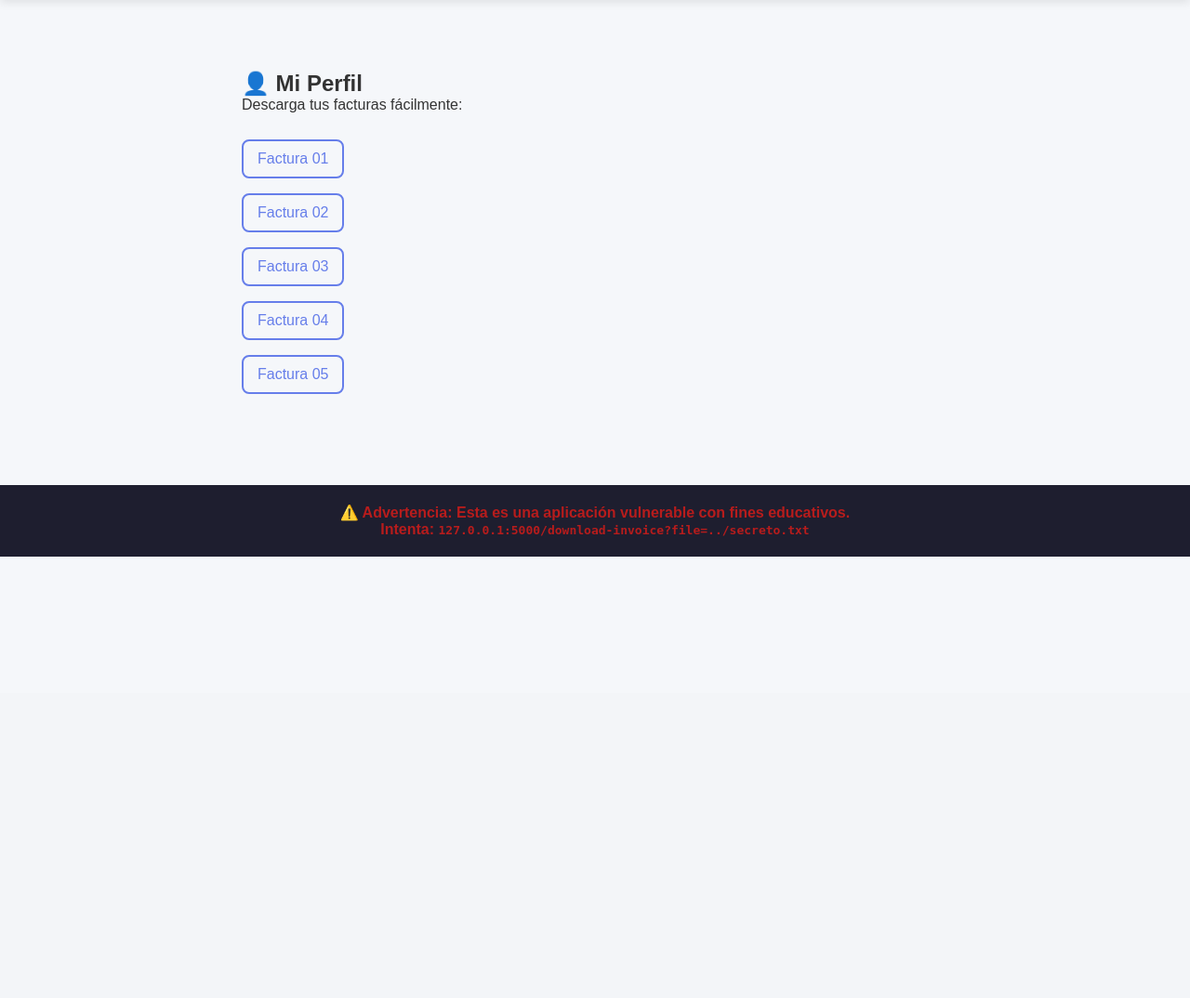
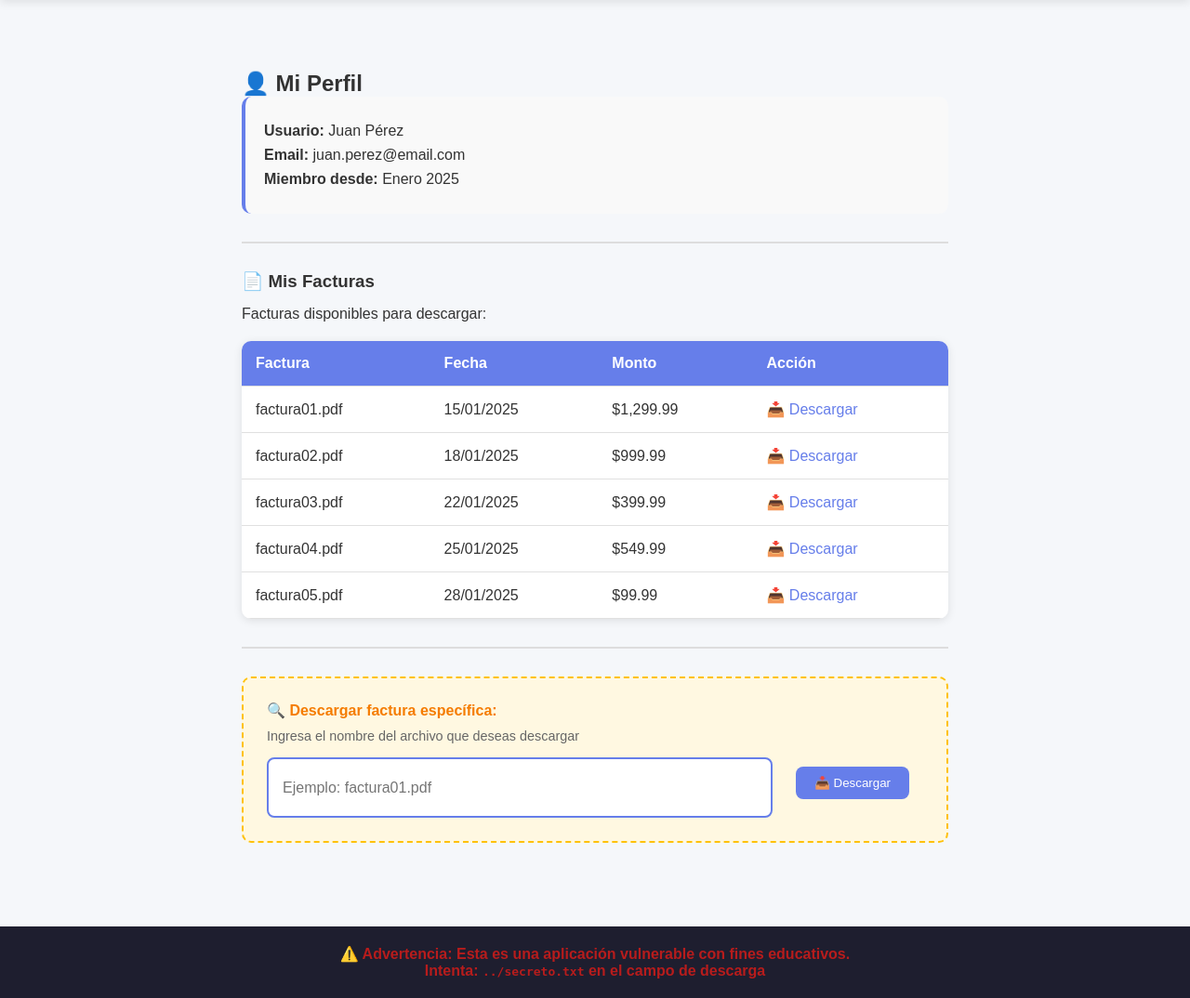
Before and after one commit to vargascelerin/AWVDT, a Flask app: page /profile in a window 1280 px wide. Shown: the part 54-1128 px from the top of the page at 93% size. Before the commit the page ends 653 px from the top, so only its background shows below. Run offline with Flask 3, Linux system fonts and the light colour scheme.

Commit message:
perfil+interfaz vulnerable

```diff
--- a/static/css/styles.css
+++ b/static/css/styles.css
@@ -194,3 +194,112 @@ body {
   cursor: pointer;
   margin-left: 10px;
 }
+/* Estilos pal perfil */
+.user-info {
+    background: #f9f9f9;
+    padding: 20px;
+    border-radius: 10px;
+    margin-bottom: 20px;
+    border-left: 4px solid #667eea;
+}
+
+.user-info p {
+    margin: 8px 0;
+    font-size: 1em;
+}
+
+.invoices-section {
+    margin-top: 30px;
+}
+
+.invoices-section h3 {
+    color: #333;
+    margin-bottom: 15px;
+}
+
+.invoices-table {
+    width: 100%;
+    border-collapse: collapse;
+    margin: 20px 0;
+    background: white;
+    border-radius: 10px;
+    overflow: hidden;
+    box-shadow: 0 2px 10px rgba(0,0,0,0.1);
+}
+
+.invoices-table thead {
+    background: #667eea;
+    color: white;
+}
+
+.invoices-table th,
+.invoices-table td {
+    padding: 15px;
+    text-align: left;
+    border-bottom: 1px solid #e0e0e0;
+}
+
+.invoices-table tbody tr:hover {
+    background: #f5f7fa;
+}
+
+.download-link {
+    color: #667eea;
+    text-decoration: none;
+    font-weight: 500;
+    transition: color 0.3s;
+}
+
+.download-link:hover {
+    color: #764ba2;
+    text-decoration: underline;
+}
+
+.custom-download {
+    background: #fff8e1;
+    padding: 25px;
+    border-radius: 10px;
+    border: 2px dashed #ffc107;
+    margin-top: 20px;
+}
+
+.custom-download h4 {
+    color: #f57c00;
+    margin-bottom: 10px;
+}
+
+.download-form {
+    display: flex;
+    gap: 10px;
+    margin-top: 15px;
+}
+
+.file-input {
+    flex: 1;
+    padding: 12px 15px;
+    border: 2px solid #667eea;
+    border-radius: 8px;
+    font-size: 1em;
+    outline: none;
+    transition: border-color 0.3s;
+}
+
+.file-input:focus {
+    border-color: #764ba2;
+    box-shadow: 0 0 0 3px rgba(102, 126, 234, 0.1);
+}
+
+@media (max-width: 768px) {
+    .download-form {
+        flex-direction: column;
+    }
+
+    .invoices-table {
+        font-size: 0.9em;
+    }
+
+    .invoices-table th,
+    .invoices-table td {
+        padding: 10px;
+    }
+}
--- /dev/null
+++ b/static/js/profile.js
@@ -0,0 +1,32 @@
+
+document.addEventListener('DOMContentLoaded', function() {
+    const downloadBtn = document.getElementById('download-btn');
+    const fileInput = document.getElementById('file-input');
+
+    downloadBtn.addEventListener('click', function() {
+        const filename = fileInput.value.trim();
+
+        if (!filename) {
+            alert('Por favor, ingresa el nombre del archivo que deseas descargar');
+            fileInput.focus();
+            return;
+        }
+
+        const downloadUrl = `/download-invoice?file=${encodeURIComponent(filename)}`;
+
+        console.log(`📥 Descargando archivo: ${filename}`);
+        console.log(`🔗 URL construida: ${downloadUrl}`);
+
+        window.open(downloadUrl, '_blank');
+
+        setTimeout(() => {
+            fileInput.value = '';
+        }, 500);
+    });
+
+    fileInput.addEventListener('keypress', function(e) {
+        if (e.key === 'Enter') {
+            downloadBtn.click();
+        }
+    });
+});
--- a/templates/profile.html
+++ b/templates/profile.html
@@ -3,18 +3,91 @@
 {% block content %}
 <section class="profile">
     <h2>👤 Mi Perfil</h2>
-    <p>Descarga tus facturas fácilmente:</p>
-    <ul class="invoice-list">
-        {% for i in range(1,6) %}
-            <li><a href="/download-invoice?file=factura0{{ i }}.pdf">Factura 0{{ i }}</a></li>
-        {% endfor %}
-    </ul>
+
+    <!-- Información del usuario (simulada/estática) -->
+    <div class="user-info">
+        <p><strong>Usuario:</strong> Juan Pérez</p>
+        <p><strong>Email:</strong> juan.perez@email.com</p>
+        <p><strong>Miembro desde:</strong> Enero 2025</p>
+    </div>
+
+    <hr style="margin: 30px 0; border: 1px solid #ddd;">
+
+    <div class="invoices-section">
+        <h3>📄 Mis Facturas</h3>
+        <p>Facturas disponibles para descargar:</p>
+
+        <!-- Tabla de facturas disponibles -->
+        <table class="invoices-table">
+            <thead>
+                <tr>
+                    <th>Factura</th>
+                    <th>Fecha</th>
+                    <th>Monto</th>
+                    <th>Acción</th>
+                </tr>
+            </thead>
+            <tbody>
+                <tr>
+                    <td>factura01.pdf</td>
+                    <td>15/01/2025</td>
+                    <td>$1,299.99</td>
+                    <td><a href="/download-invoice?file=factura01.pdf" class="download-link">📥 Descargar</a></td>
+                </tr>
+                <tr>
+                    <td>factura02.pdf</td>
+                    <td>18/01/2025</td>
+                    <td>$999.99</td>
+                    <td><a href="/download-invoice?file=factura02.pdf" class="download-link">📥 Descargar</a></td>
+                </tr>
+                <tr>
+                    <td>factura03.pdf</td>
+                    <td>22/01/2025</td>
+                    <td>$399.99</td>
+                    <td><a href="/download-invoice?file=factura03.pdf" class="download-link">📥 Descargar</a></td>
+                </tr>
+                <tr>
+                    <td>factura04.pdf</td>
+                    <td>25/01/2025</td>
+                    <td>$549.99</td>
+                    <td><a href="/download-invoice?file=factura04.pdf" class="download-link">📥 Descargar</a></td>
+                </tr>
+                <tr>
+                    <td>factura05.pdf</td>
+                    <td>28/01/2025</td>
+                    <td>$99.99</td>
+                    <td><a href="/download-invoice?file=factura05.pdf" class="download-link">📥 Descargar</a></td>
+                </tr>
+            </tbody>
+        </table>
+
+        <hr style="margin: 30px 0; border: 1px solid #ddd;">
+
+
+        <div class="custom-download">
+            <h4>🔍 Descargar factura específica:</h4>
+            <p style="font-size: 0.9em; color: #666; margin-bottom: 15px;">
+                Ingresa el nombre del archivo que deseas descargar
+            </p>
+            <div class="download-form">
+                <input
+                    type="text"
+                    id="file-input"
+                    placeholder="Ejemplo: factura01.pdf"
+                    class="file-input"
+                >
+                <button id="download-btn" class="btn">📥 Descargar</button>
+            </div>
+        </div>
+    </div>
 </section>
+
+<script src="{{ url_for('static', filename='js/profile.js') }}"></script>
 {% endblock %}
 
 {% block footer %}
 <p style="color:#b71c1c; font-weight:bold;">
     ⚠️ Advertencia: Esta es una aplicación vulnerable con fines educativos.<br>
-    Intenta: <code>127.0.0.1:5000/download-invoice?file=../secreto.txt</code>
+    Intenta: <code>../secreto.txt</code> en el campo de descarga
 </p>
 {% endblock %}
```
